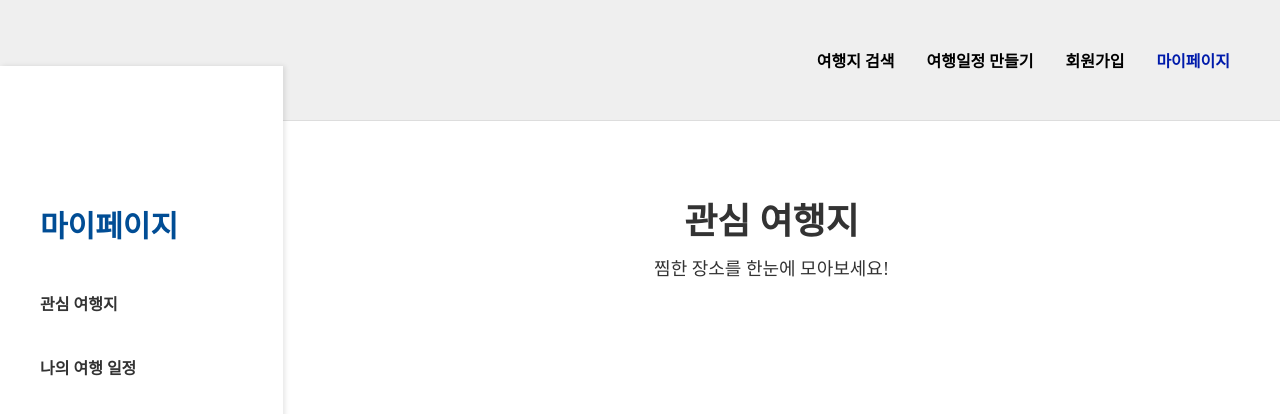
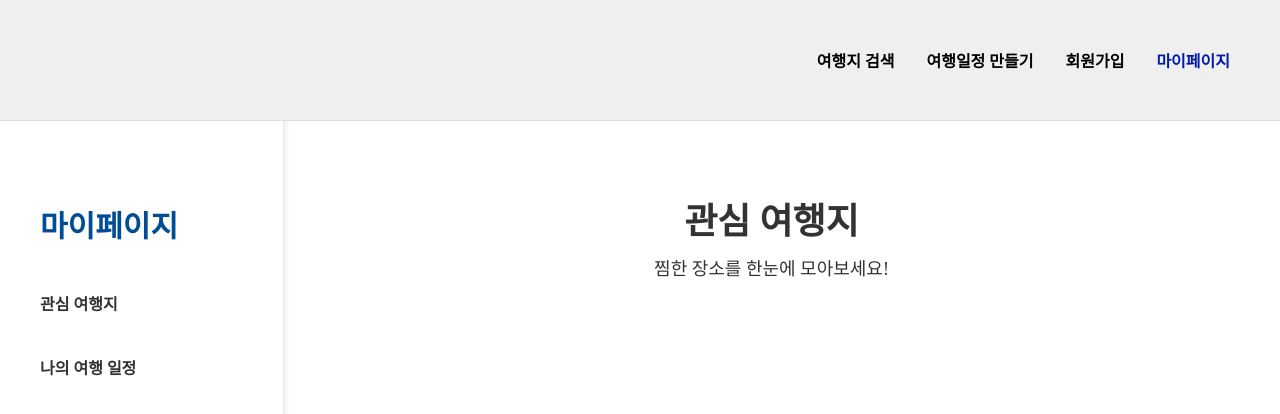
Before and after one commit to jungh150/codeit-boost-mini-hackathon, a plain HTML site: page html/mypage.html in a window 1280 px wide. Shown: the top 414 px of the page. Drawn offline with Linux system fonts and the light colour scheme.

Commit message:
사이드바 위치조절

```diff
--- a/css/styles.css
+++ b/css/styles.css
@@ -13,7 +13,7 @@ body {
   top: 0;
   width: 100%;
   background-color: #efefef;
-  z-index: 1;
+  z-index: 2;
 }
 
 ul.menu {
@@ -111,7 +111,8 @@ ul.menu > li.myPage {
 /* mypage.html */
 .container {
   display: flex;
-  margin-top: 66px;
+  margin-top: 66px; /* 내비게이션 바의 높이만큼 공간을 띄움 */
+  height: calc(100vh - 66px); /* 전체 화면 높이에서 내비게이션 바 높이만큼 빼기 */
 }
 
 .sidebar {
@@ -119,9 +120,9 @@ ul.menu > li.myPage {
   background-color: white;
   padding: 20px;
   box-shadow: 2px 0 5px rgba(0,0,0,0.1);
-  height: calc(100vh - 66px);
-  position: fixed;
-  top: 66px;
+  height: 100%; /* 사이드바가 부모 요소의 높이를 채우도록 설정 */
+  position: fixed; /* 고정 위치 */
+  top: 66px; /* 내비게이션 바 아래에 위치 */
   z-index: 1;
 }
 
```
Also changed, not shown: html/plan.html (added, +1 -0 lines).
